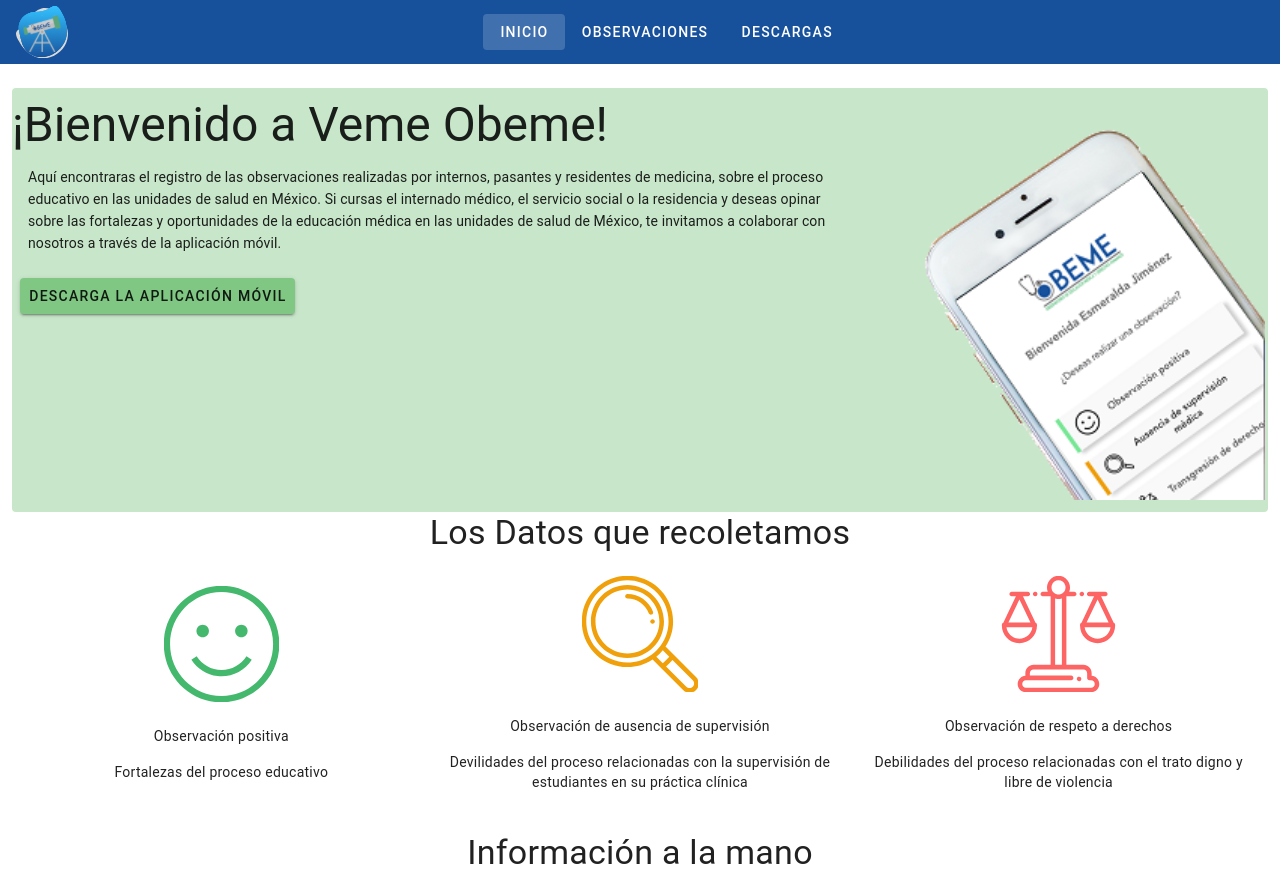
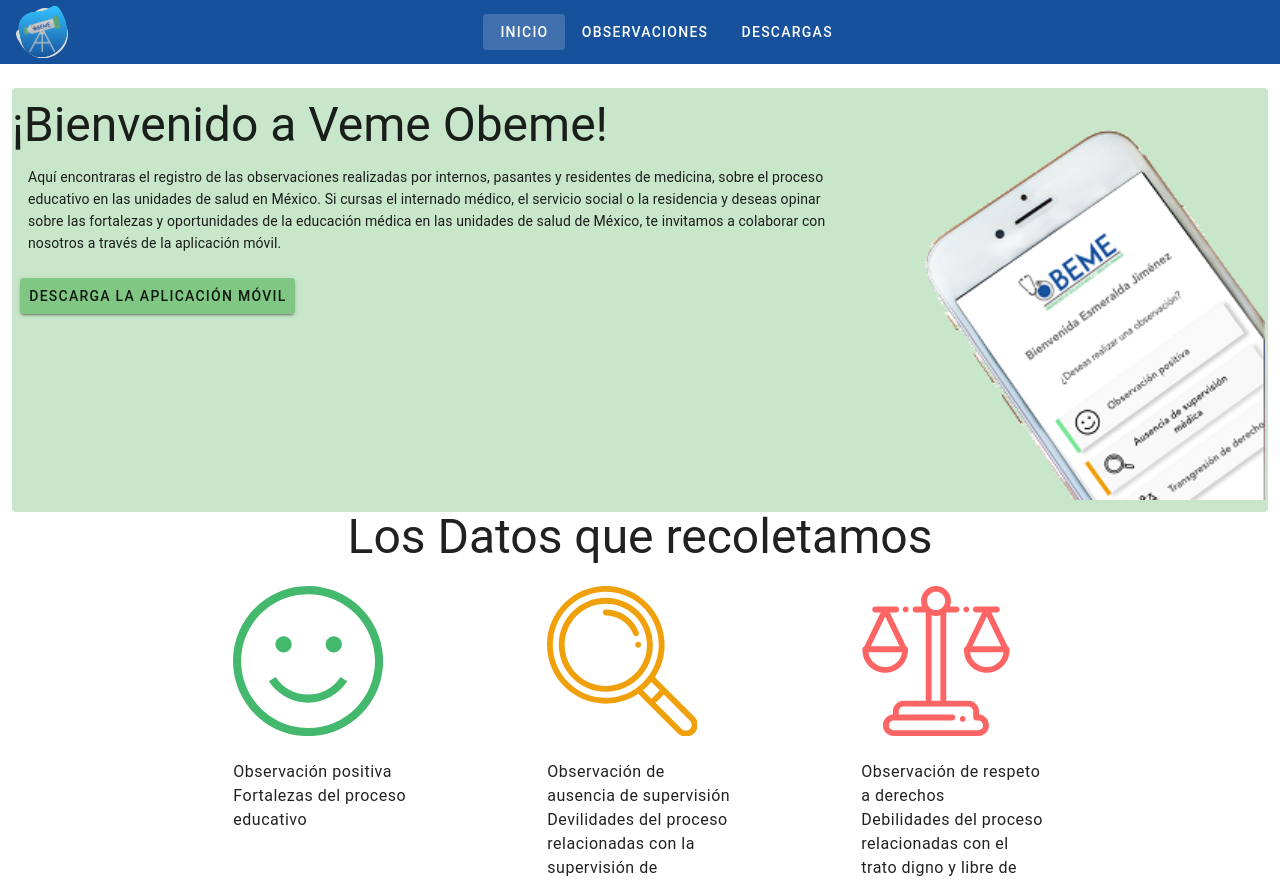
Before and after one commit to juancarlosSH/VemeObeme, a Vue app: page / in a window 1280 px wide. Shown: the top 883 px of the page. Built offline with nearby package versions, Linux system fonts and the light colour scheme.

Commit message:
Correct layouts in Downloads views and Welcome and ReasonsDownload components

```diff
--- a/src/components/ReasonsDownload.vue
+++ b/src/components/ReasonsDownload.vue
@@ -8,89 +8,66 @@
       </v-col>
     </v-row>
     <v-row>
-      <v-col cols="4" align-self="center">
-        <v-row>
-          <v-col cols="4"></v-col>
-          <v-col cols="4">
+      <v-col cols="2"></v-col>
+      <v-col cols="2">
         <v-img
             lazy-src="../assets/mejora.png"
-                max-width="125"
-                max-height="125"
-                src="../assets/mejora.png"
-            ></v-img>
+            max-width="150"
+            max-height="150"
+            src="../assets/mejora.png"></v-img>
       </v-col>
-          <v-col cols="4"></v-col>
+      <v-col cols="1"></v-col>
+      <v-col cols="2">
+        <v-img
+            lazy-src="../assets/seguridad.png"
+            max-width="150"
+            max-height="150"
+            src="../assets/seguridad.png"></v-img>
+      </v-col>
+      <v-col cols="1"></v-col>
+      <v-col cols="2">
+        <v-img
+            lazy-src="../assets/anonimato.png"
+            max-width="150"
+            max-height="150"
+            src="../assets/anonimato.png"></v-img>
+      </v-col>
+      <v-col cols="2"></v-col>
     </v-row>
     <v-row>
-          <v-col align-self="center">
-            <div class="text-center">
-              <p class="text-md-body-2">
+      <v-col cols="2"></v-col>
+      <v-col cols="2">
+        <div class="text-md-body-1">
           Mejora
-              </p>
-              <p class="text-md-body-2">
+        </div>
+        <div class="text-md-body-1">
           Desde aquí podrás contribuir a
           mejorar la educación médica
-              </p>
         </div>
       </v-col>
-        </v-row>
-      </v-col>
-      <v-col cols="4" align-self="center">
-        <v-row>
-          <v-col cols="4"></v-col>
-          <v-col cols="4">
-            <v-img
-                lazy-src="../assets/seguridad.png"
-                max-width="125"
-                max-height="125"
-                src="../assets/seguridad.png"
-            ></v-img>
-          </v-col>
-          <v-col cols="4"></v-col>
-        </v-row>
-        <v-row>
-          <v-col align-self="center">
-            <div class="text-center">
-              <p class="text-md-body-2">
+      <v-col cols="1"></v-col>
+      <v-col cols="2">
+        <div class="text-md-body-1">
           Seguridad
-              </p>
-              <p class="text-md-body-2">
+        </div>
+        <div class="text-md-body-1">
           Tus datos están siempre
           protegidos, tú información es
           confidencial
-              </p>
         </div>
       </v-col>
-        </v-row>
-      </v-col>
-      <v-col cols="4">
-        <v-row>
-          <v-col cols="4"></v-col>
-          <v-col cols="5">
-            <v-img
-                lazy-src="../assets/anonimato.png"
-                max-width="140"
-                max-height="140"
-                src="../assets/anonimato.png"
-            ></v-img>
-          </v-col>
-          <v-col cols="3"></v-col>
-        </v-row>
-        <v-row>
-          <v-col align-self="center">
-            <div class="text-center">
-              <p class="text-md-body-2">
+      <v-col cols="1"></v-col>
+      <v-col cols="2">
+        <div class="text-md-body-1">
           Anonimato
-              </p>
-              <p class="text-md-body-2">
+        </div>
+        <div class="text-md-body-1">
           Tus registros de observaciones
           son anónimos, no temas
           represalías
-              </p>
         </div>
       </v-col>
-        </v-row>
-      </v-col>
+      <v-col cols="2"></v-col>
     </v-row>
   </v-container>
 </template>
--- a/src/components/Welcome.vue
+++ b/src/components/Welcome.vue
@@ -2,96 +2,73 @@
   <v-container fluid>
     <v-row>
       <v-col cols="12">
-        <div class="text-md-h4 text-center">
+        <div class="text-md-h3 text-center">
           Los Datos que recoletamos
         </div>
       </v-col>
     </v-row>
     <v-row>
-      <v-col cols="4" align-self="center">
-        <v-row>
-          <v-col cols="4"></v-col>
-          <v-col cols="4">
+      <v-col cols="2"></v-col>
+      <v-col cols="2">
         <v-img
             lazy-src="../assets/observacionpositiva.svg"
-                max-width="130"
-                max-height="130"
-                src="../assets/observacionpositiva.svg"
-            ></v-img>
+            max-width="150"
+            max-height="150"
+            src="../assets/observacionpositiva.svg"></v-img>
       </v-col>
-          <v-col cols="4"></v-col>
-        </v-row>
-        <v-row>
-          <v-col align-self="center">
-            <div class="text-center">
-              <p class="text-md-body-2">
-                Observación positiva
-              </p>
-              <p class="text-md-body-2">
-                Fortalezas del proceso educativo
-              </p>
-            </div>
-          </v-col>
-        </v-row>
-      </v-col>
-      <v-col cols="4" align-self="center">
-        <v-row>
-          <v-col cols="4"></v-col>
-          <v-col cols="4">
+      <v-col cols="1"></v-col>
+      <v-col cols="2">
         <v-img
             lazy-src="../assets/observacionsupervision.svg"
             max-width="150"
             max-height="150"
-                src="../assets/observacionsupervision.svg"
-            ></v-img>
+            src="../assets/observacionsupervision.svg"></v-img>
       </v-col>
-          <v-col cols="4"></v-col>
-        </v-row>
-        <v-row>
-          <v-col align-self="center">
-            <div class="text-center">
-              <p class="text-md-body-2">
-                Observación de ausencia de supervisión
-              </p>
-              <p class="text-md-body-2">
-                Devilidades del proceso relacionadas con la supervisión
-                de estudiantes en su práctica clínica
-              </p>
-            </div>
-          </v-col>
-        </v-row>
-      </v-col>
-      <v-col cols="4">
-        <v-row>
-          <v-col cols="4"></v-col>
-          <v-col cols="4">
+      <v-col cols="1"></v-col>
+      <v-col cols="2">
         <v-img
             lazy-src="../assets/observacionderechos.svg"
             max-width="150"
             max-height="150"
-                src="../assets/observacionderechos.svg"
-            ></v-img>
+            src="../assets/observacionderechos.svg"></v-img>
       </v-col>
-          <v-col cols="4"></v-col>
+      <v-col cols="2"></v-col>
     </v-row>
     <v-row>
-          <v-col align-self="center">
-            <div class="text-center">
-              <p class="text-md-body-2">
+      <v-col cols="2"></v-col>
+      <v-col cols="2">
+        <div class="text-md-body-1">
+          Observación positiva
+        </div>
+        <div class="text-md-body-1">
+          Fortalezas del proceso educativo
+        </div>
+      </v-col>
+      <v-col cols="1"></v-col>
+      <v-col cols="2">
+        <div class="text-md-body-1">
+          Observación de ausencia de supervisión
+        </div>
+        <div class="text-md-body-1">
+          Devilidades del proceso relacionadas con la supervisión
+          de estudiantes en su práctica clínica
+        </div>
+      </v-col>
+      <v-col cols="1"></v-col>
+      <v-col cols="2">
+        <div class="text-md-body-1">
           Observación de respeto a derechos
-              </p>
-              <p class="text-md-body-2">
+        </div>
+        <div class="text-md-body-1">
           Debilidades del proceso relacionadas con el trato
           digno y libre de violencia
-              </p>
         </div>
       </v-col>
-        </v-row>
-      </v-col>
+      <v-col cols="2"></v-col>
     </v-row>
     <v-row>
       <v-col cols="12">
-        <div class="text-md-h4 text-center">
+        <div class="text-md-h3 text-center">
           Información a la mano
         </div>
       </v-col>
@@ -111,7 +88,7 @@
         </v-row>
       </v-col>
       <v-col cols="8">
-        <v-card-text class="text--primary">
+        <v-card-text class="text-md-body-1">
           Registro de observaciones en intervalos de tiempo.
           Visualización general o especifica, filtrada por
           universidad o institución de salud.
@@ -133,7 +110,7 @@
         </v-row>
       </v-col>
       <v-col cols="8">
-        <v-card-text class="text--primary">
+        <v-card-text class="text-md-body-1">
           Consulta estadísticas basadas en el registro de
           observaciones.
           Filtrar a través de datos demográficos como edad
--- a/src/views/Downloads.vue
+++ b/src/views/Downloads.vue
@@ -2,24 +2,26 @@
   <v-container fluid>
     <v-row>
       <v-col cols="12">
-        <div class="text-md-h5 text-center">
+        <div class="text-md-h4 text-center">
           Descarga Veme-Obeme para tu dispositivo móvil
         </div>
       </v-col>
     </v-row>
     <v-row>
-      <v-col cols="3"></v-col>
-      <v-col cols="3">
-        <v-row>
-          <v-col cols="12">
-            <div class="text--primary text-center">
-              Veme-OBEME para Android
+      <v-col cols="6">
+        <div class="text-md-body-1 text-center">
+          Veme-Obeme para Android
+        </div>
+      </v-col>
+      <v-col cols="6">
+        <div class="text-md-body-1 text-center">
+          Veme-Obeme para iPhone
         </div>
       </v-col>
     </v-row>
     <v-row>
-          <v-col cols="3"></v-col>
-          <v-col cols="6">
+      <v-col cols="2"></v-col>
+      <v-col cols="2">
         <v-img
             lazy-src="../assets/android.png"
             max-width="200"
@@ -27,18 +29,24 @@
             src="../assets/android.png"
         ></v-img>
       </v-col>
-          <v-col cols="3"></v-col>
+      <v-col cols="4"></v-col>
+      <v-col cols="2">
+        <v-img
+            lazy-src="../assets/iphone.png"
+            max-width="200"
+            max-height="400"
+            src="../assets/iphone.png"
+        ></v-img>
+      </v-col>
+      <v-col cols="2"></v-col>
     </v-row>
     <v-row>
-          <v-col cols="3"></v-col>
-          <v-col cols="6">
+      <v-col cols="2"></v-col>
+      <v-col cols="2">
         <v-btn
-              max-height="100"
-              max-width="200"
             text
             large
-              href="https://play.google.com/store"
-            >
+            href="https://play.google.com/store">
           <v-img
               lazy-src="../assets/playstore.png"
               max-width="150"
@@ -47,39 +55,12 @@
           ></v-img>
         </v-btn>
       </v-col>
-          <v-col cols="3"></v-col>
-        </v-row>
-      </v-col>
-      <v-col cols="3">
-        <v-row>
-          <v-col cols="12">
-            <div class="text--primary text-center">
-              Veme-OBEME para iPhone
-            </div>
-          </v-col>
-        </v-row>
-        <v-row>
-          <v-col cols="2"></v-col>
-          <v-col cols="8">
-            <v-img
-                lazy-src="../assets/iphone.png"
-                max-width="215"
-                max-height="400"
-                src="../assets/iphone.png"
-            ></v-img>
-          </v-col>
-          <v-col cols="2"></v-col>
-        </v-row>
-        <v-row>
-          <v-col cols="3"></v-col>
-          <v-col cols="6">
+      <v-col cols="4"></v-col>
+      <v-col cols="2">
         <v-btn
-              max-height="100"
-              max-width="200"
             text
             large
-              href="https://www.apple.com/mx/app-store/"
-            >
+            href="https://play.google.com/store">
           <v-img
               lazy-src="../assets/appstore.png"
               max-width="150"
@@ -88,12 +69,11 @@
           ></v-img>
         </v-btn>
       </v-col>
-          <v-col cols="3"></v-col>
+      <v-col cols="2"></v-col>
     </v-row>
-      </v-col>
-      <v-col cols="3"></v-col>
+    <v-row>
+      <ReasonsDownload></ReasonsDownload>
     </v-row>
-    <ReasonsDownload></ReasonsDownload>
   </v-container>
 </template>
 
```
Lines whose indentation alone changed are shown as unchanged.
